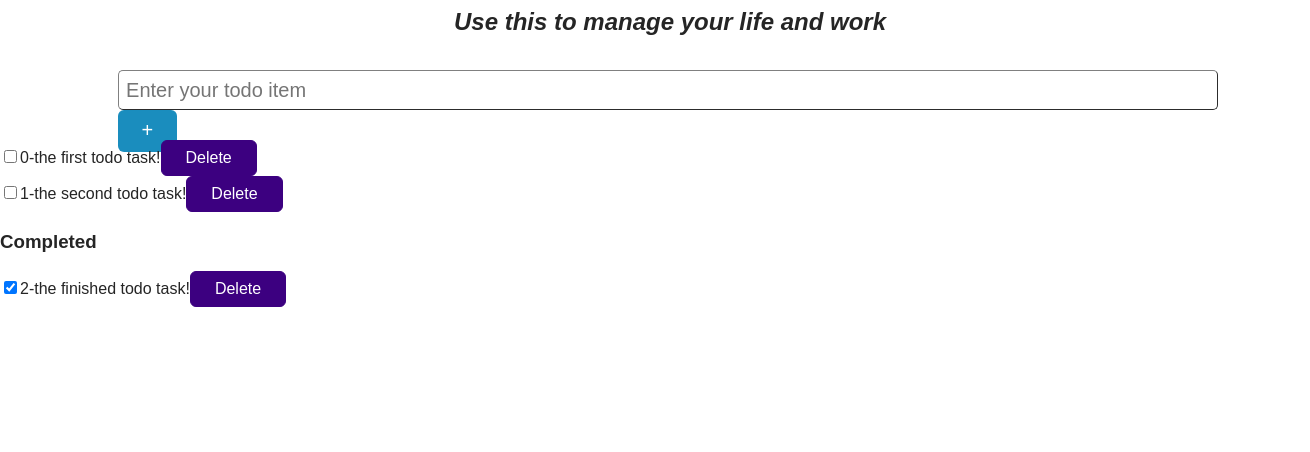
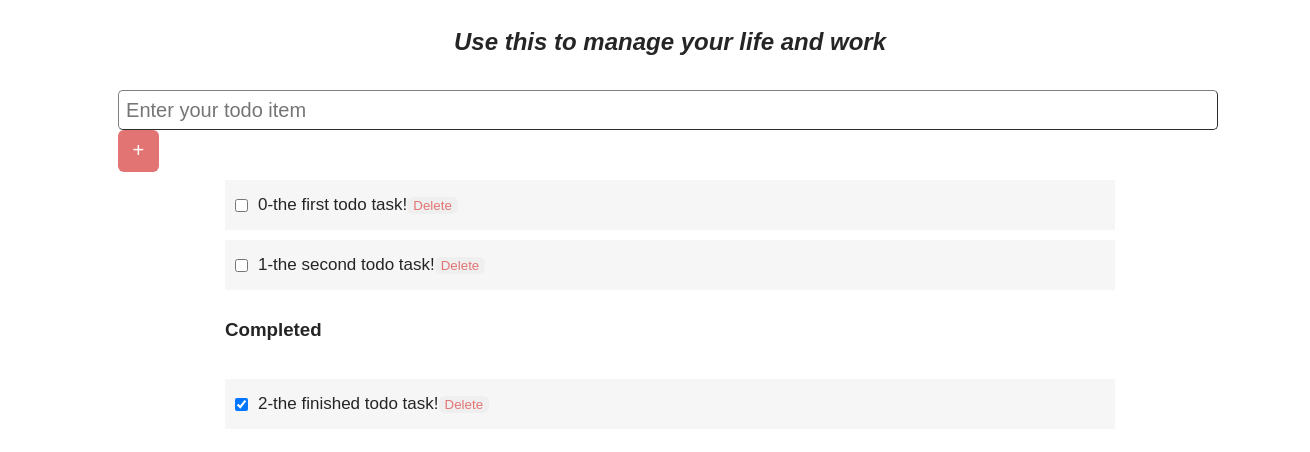
Before and after one commit to tongliAyra/todo-web-with-redux, a React (Create React App) app: page / in a window 1280 px wide. Shown: the top 452 px of the page, 1310 px wide, since content can reach past the window. Built offline with nearby package versions, Linux system fonts and the light colour scheme.

Commit message:
feat: change the list format

```diff
--- a/src/components/Header.css
+++ b/src/components/Header.css
@@ -25,16 +25,15 @@ header div input{
 
 header button{
   cursor: pointer;
-  background-color: #1a8dbe;
+  background-color: #e37474;
   color: white;
-  padding-bottom: 10px;
-  padding-top: 9px;
   border-radius: 6px;
   border: white;
   font-size: 20px;
+  padding: 9px 15px 10px;
 }
 
 header button:hover,
 header button:active {
-  background-color: #04156c;
+  background-color: #5a93b9;
 }
--- a/src/components/TaskList.js
+++ b/src/components/TaskList.js
@@ -1,6 +1,7 @@
 import { useDispatch } from "react-redux";
 import React from "react";
 import { checkedTask, deleteTask } from "./todoTasksSlice";
+import "./taskList.css";
 
 //遍历对象数组 https://mdnice.com/writing/c3c0df37674a42aa812cb3b6e8e542a1
 
@@ -8,7 +9,7 @@ export const TaskList = ({ tasks }) => {
   const dispatch = useDispatch();
 
   return (
-    <section>
+    <ul>
       {Object.keys(tasks).map((key, index) => {
         let taskList = tasks[key];
         //遍历某个list里的所有数值，key是总数，和task的id不同，会根据list长度的变化而变化
@@ -23,7 +24,7 @@ export const TaskList = ({ tasks }) => {
           dispatch(deleteTask(listId));
         };
         return (
-          <div key={index}>
+          <li key={index}>
             <label htmlFor="check-box" />
             <input
               type="checkbox"
@@ -34,9 +35,9 @@ export const TaskList = ({ tasks }) => {
             <button className="delete-btn" onClick={onDeleteClick}>
               Delete
             </button>
-          </div>
+          </li>
         );
       })}
-    </section>
+    </ul>
   );
 };
--- /dev/null
+++ b/src/components/taskList.css
@@ -0,0 +1,42 @@
+ul{
+    padding-top: 20px;
+    display: flex;
+    flex-direction: column;
+    align-items: flex-start;
+    justify-content: center;
+    margin-left: 135px;
+    margin-right: 115px;
+}
+
+
+ul li{
+    list-style-type: none;
+    margin-bottom: 10px;
+    background: rgba(211, 211, 211, 0.2);
+    width: 100%;
+    height: 50px;
+    display: flex;
+    align-items: center;
+}
+
+.delete-btn {
+    cursor: pointer;
+    color: #e37474;
+    border-radius: 6px;
+    border: white;
+}
+
+.delete-btn:hover,
+.delete-btn:active {
+    background-color: #e37474;
+    color: white;
+}
+
+li input{
+    margin-left: 10px;
+    margin-right: 10px;
+}
+
+li span{
+    font-size: 17px;
+}
--- a/src/index.css
+++ b/src/index.css
@@ -3,24 +3,12 @@
 }
 
 body {
-  margin: 0;
   font-family: sans-serif;
   color: #252525;
   background-color: white;
+  margin: 50px;
 }
 
-button {
-  font: inherit;
-  cursor: pointer;
-  background-color: #3c0080;
-  border: 1px solid #3c0080;
-  color: white;
-  padding: 0.5rem 1.5rem;
-  border-radius: 6px;
+h3{
+  margin-left: 175px;
 }
-
-button:hover,
-button:active {
-  background-color: #5b14ac;
-  border-color: #5b14ac;
-}
```
